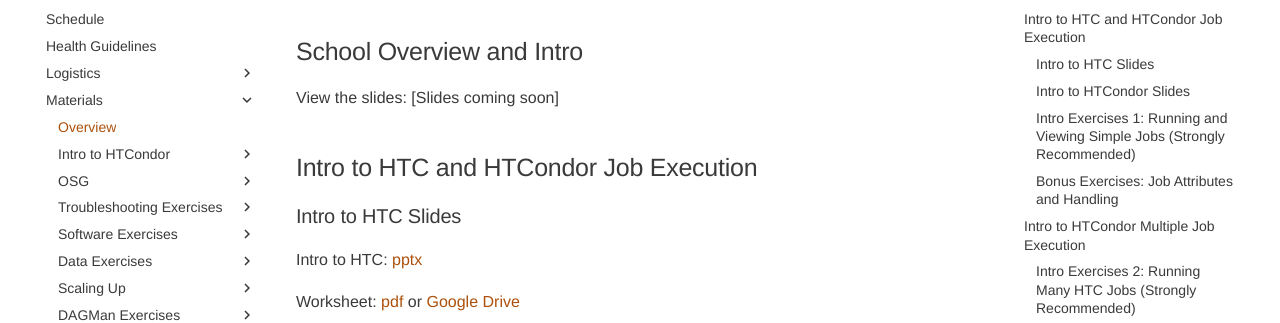
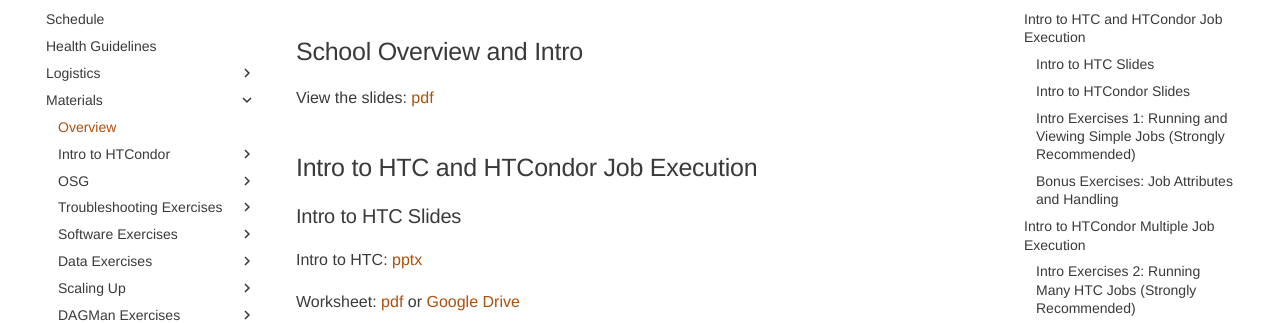
Before and after one commit to osg-htc/school-2024, an MkDocs documentation site: the page built from docs/materials/index.md, in a window 1280 px wide and 900 px high. Shown: the part 146-469 px from the top of the window. Built offline with MkDocs 1.6.1 and Material for MkDocs 9.7.7, drawn with Linux system fonts in a browser that asks for light colours.

Commit message:
Added TimC welcome slides

```diff
--- a/docs/materials/index.md
+++ b/docs/materials/index.md
@@ -3,7 +3,7 @@
 ## School Overview and Intro
 
 View the slides:
-[Slides coming soon]
+[pdf](welcome/files/osgs24-day1-part1-welcome-timc.pdf)
 
 ## Intro to HTC and HTCondor Job Execution
 
```
Also changed, not shown: 2 other files.
